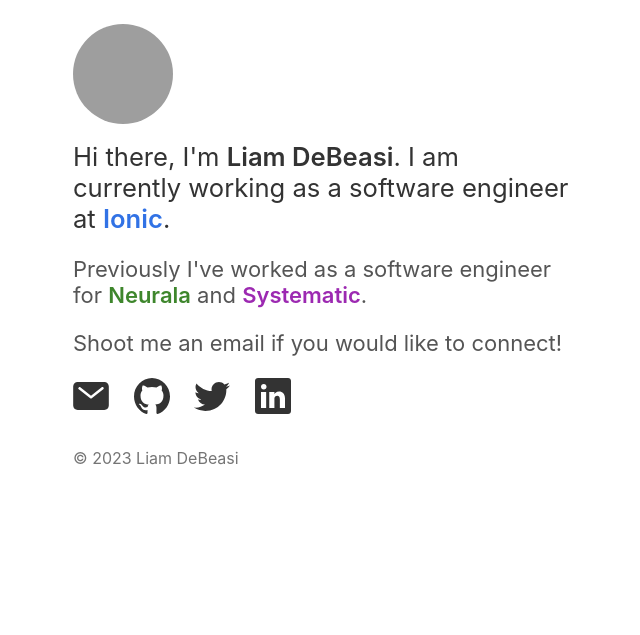
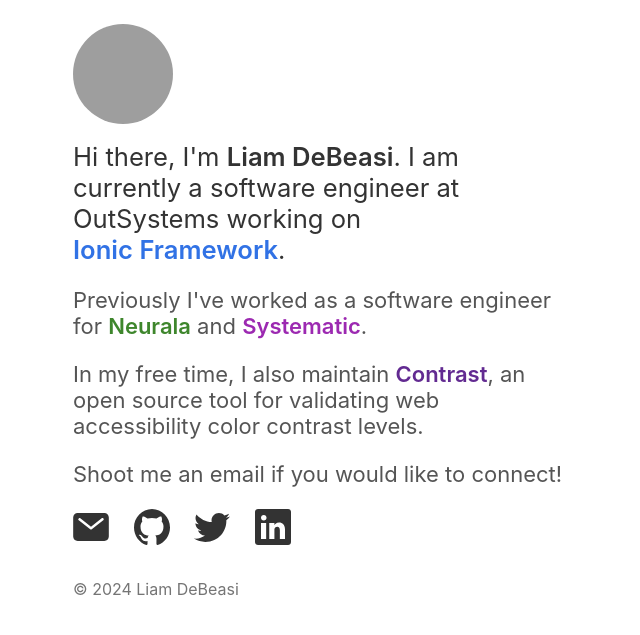
Before and after one commit to liamdebeasi/liamdebeasi.com, a PHP site: page / in a window 1280 px wide. Shown: the top 635 px of the page, without its empty margins (317-957 px from the left). Run offline with PHP 8.4, Linux system fonts and the light colour scheme; grey boxes are pictures that could not be loaded.

Commit message:
add contrast, update copyright, update text

```diff
--- a/index.html
+++ b/index.html
@@ -14,12 +14,14 @@
         <div class="me"></div>
 
         <h1>
-          Hi there, I'm <strong>Liam DeBeasi</strong>. I am currently working as a software engineer at <a href="https://ionicframework.com" rel="noopener" target="_blank" class="ionic">Ionic</a>.
+          Hi there, I'm <strong>Liam DeBeasi</strong>. I am currently a software engineer at OutSystems working on <a href="https://ionicframework.com" rel="noopener" target="_blank" class="ionic">Ionic Framework</a>.
         </h1>
 
         <p>
           Previously I've worked as a software engineer for <a href="https://www.neurala.com" rel="noopener" target="_blank" class="neurala">Neurala</a> and <a href="https://systematic.io" class="systematic" rel="noopener" target="_blank">Systematic</a>.
         </p>
+
+        <p>In my free time, I also maintain <a href="https://github.com/liamdebeasi/contrast" rel="noopener" target="_blank" class="contrast">Contrast</a>, an open source tool for validating web accessibility color contrast levels.</p>
 
         <p>
           Shoot me an email if you would like to connect!
@@ -33,7 +35,7 @@
         <a rel="noopener" title="linkedin" href="https://linkedin.com/in/liamdebeasi/" target="_blank" class="linkedin"></a>
       </section>
 
-      <footer>&copy; 2023 Liam DeBeasi</footer>
+      <footer>&copy; 2024 Liam DeBeasi</footer>
     </div>
   </body>
 </html>
--- a/styles.css
+++ b/styles.css
@@ -46,6 +46,10 @@
 
 main a.systematic {
   --link-color: #9c29b1;
+}
+
+main a.contrast {
+  --link-color: #622a91;
 }
 
 .me {
@@ -125,7 +129,7 @@
     height: 3px;
 
     border-radius: 4px;
-    background: var(--color);
+    background: var(--link-color);
 
     transform: scaleX(0);
     transition: 0.2s transform ease-in-out;
@@ -160,6 +164,10 @@
   main a.neurala {
     --link-color: #96cc6d;
   }
+
+  main a.contrast {
+    --link-color: #b87bea;
+  }
 }
 
 @media (prefers-contrast: more) {
@@ -174,6 +182,8 @@
   main a.neurala {
     --link-color: #2E6522;
   }
+
+  /* Contrast link already has sufficient AAA contrast so we do not change it here */
 }
 
 @media (prefers-contrast: more) and (prefers-color-scheme: dark) {
@@ -188,4 +198,6 @@
   main a.neurala {
     --link-color: #96cc6d;
   }
+
+  /* Contrast link already has sufficient AAA contrast so we do not change it here */
 }
```
